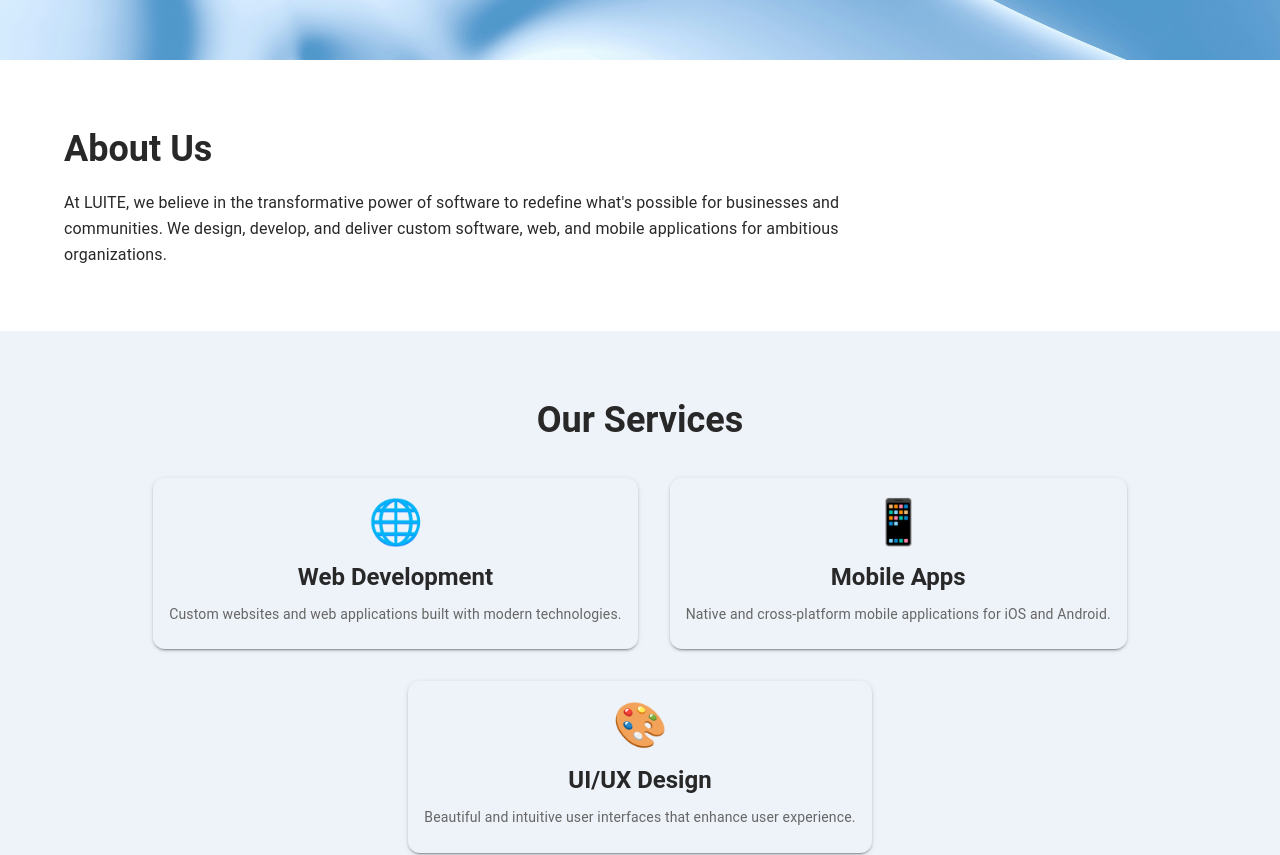
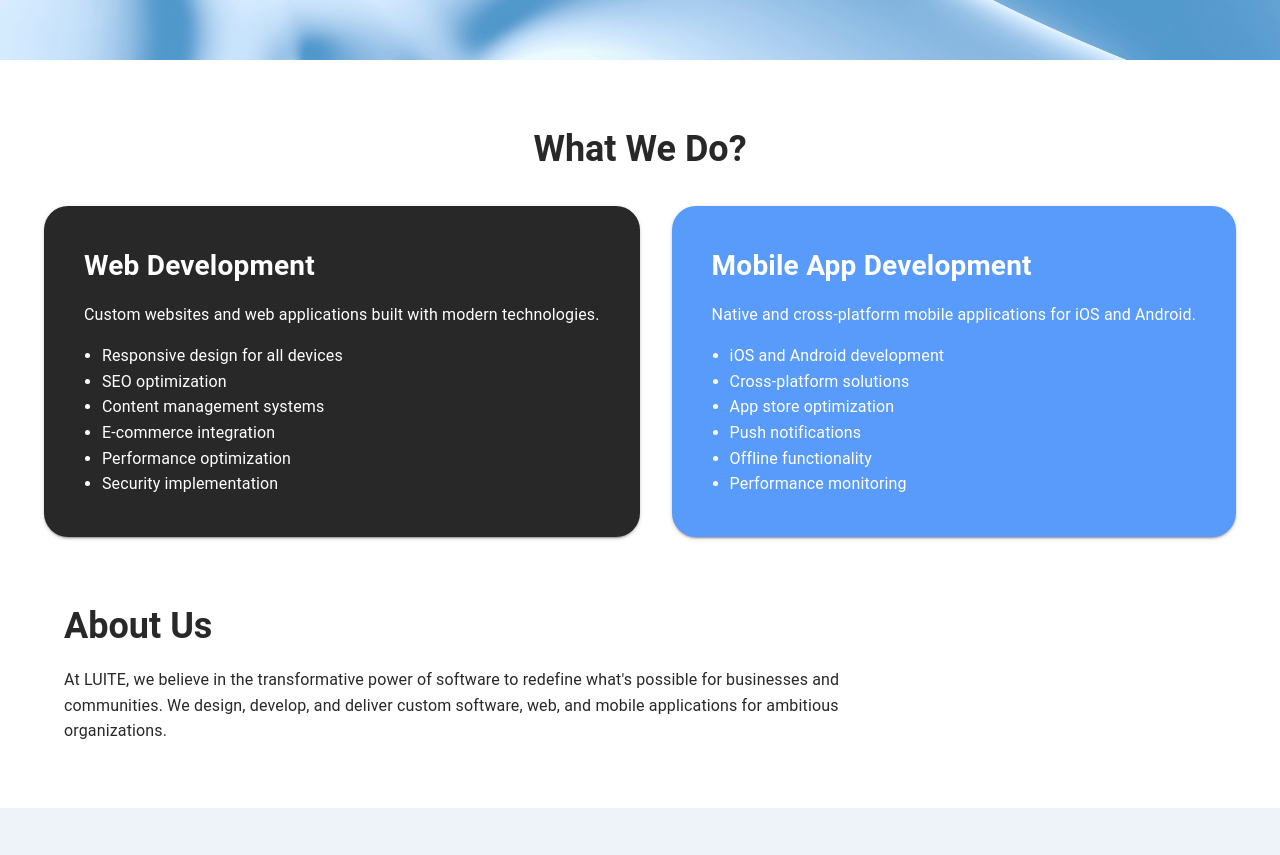
Before and after one commit to luiteteam/LUITE, a React (Vite) app: page / in a window 1280 px wide. Shown: the part 820-1675 px from the top of the page. Built offline with nearby package versions, Linux system fonts and the light colour scheme.

Commit message:
commit 7

```diff
--- a/src/components/layout/Navbar.jsx
+++ b/src/components/layout/Navbar.jsx
@@ -383,7 +383,7 @@ function Navbar() {
           <StyledLogo component={RouterLink} to="/">
             <Box
               component="img"
-              src="/logo.jpg"
+              src="/L.png"
               alt="LUITE Logo"
               sx={{ height: 40, width: 'auto', display: 'block' }}
             />
--- a/src/pages/Home.jsx
+++ b/src/pages/Home.jsx
@@ -143,6 +143,73 @@ function Home() {
         </Box>
       </Box>
 
+      {/* What We Do Section */}
+      <Box sx={{ mb: 8 }}>
+        <Typography variant="h3" sx={{ fontWeight: 700, mb: 4, textAlign: 'center' }}>
+          What We Do?
+        </Typography>
+        <Grid container   spacing={4} alignItems="stretch" justifyContent='center'>
+          {/* First Service - Left (secondary.main) */}
+          <Grid item xs={12} md={6}>
+            <Box sx={{
+              bgcolor: 'secondary.main',
+              color: 'white',
+              borderRadius: 3,
+              p: { xs: 3, md: 5 },
+              height: '100%',
+              display: 'flex',
+              flexDirection: 'column',
+              justifyContent: 'center',
+              boxShadow: 2,
+            }}>
+              <Typography variant="h4" sx={{ fontWeight: 700, mb: 2 }}>
+                Web Development
+              </Typography>
+              <Typography variant="body1" sx={{ mb: 2 }}>
+                Custom websites and web applications built with modern technologies.
+              </Typography>
+              <ul style={{ margin: 0, paddingLeft: 18 }}>
+                <li>Responsive design for all devices</li>
+                <li>SEO optimization</li>
+                <li>Content management systems</li>
+                <li>E-commerce integration</li>
+                <li>Performance optimization</li>
+                <li>Security implementation</li>
+              </ul>
+            </Box>
+          </Grid>
+          {/* Second Service - Right (primary.main) */}
+          <Grid item xs={12} md={6}>
+            <Box sx={{
+              bgcolor: 'primary.main',
+              color: 'white',
+              borderRadius: 3,
+              p: { xs: 3, md: 5 },
+              height: '100%',
+              display: 'flex',
+              flexDirection: 'column',
+              justifyContent: 'center',
+              boxShadow: 2,
+            }}>
+              <Typography variant="h4" sx={{ fontWeight: 700, mb: 2 }}>
+                Mobile App Development
+              </Typography>
+              <Typography variant="body1" sx={{ mb: 2 }}>
+                Native and cross-platform mobile applications for iOS and Android.
+              </Typography>
+              <ul style={{ margin: 0, paddingLeft: 18 }}>
+                <li>iOS and Android development</li>
+                <li>Cross-platform solutions</li>
+                <li>App store optimization</li>
+                <li>Push notifications</li>
+                <li>Offline functionality</li>
+                <li>Performance monitoring</li>
+              </ul>
+            </Box>
+          </Grid>
+        </Grid>
+      </Box>
+
       {/* About/Overview Section */}
       <Container sx={{ mb: 8 }}>
         <Typography variant="h3" sx={{ fontWeight: 600, mb: 2 }}>
--- a/src/pages/Team.jsx
+++ b/src/pages/Team.jsx
@@ -8,7 +8,7 @@ import XIcon from '@mui/icons-material/X';
 const teamMembers = [
   {
     name: 'Mahil Sonowal',
-    role: 'Executive Director',
+    role: 'Frontend Developer',
     img: '/mahil.jpg',
     linkedin: '',
     instagram: '',
```
Also changed, not shown: public/L.png (added).
